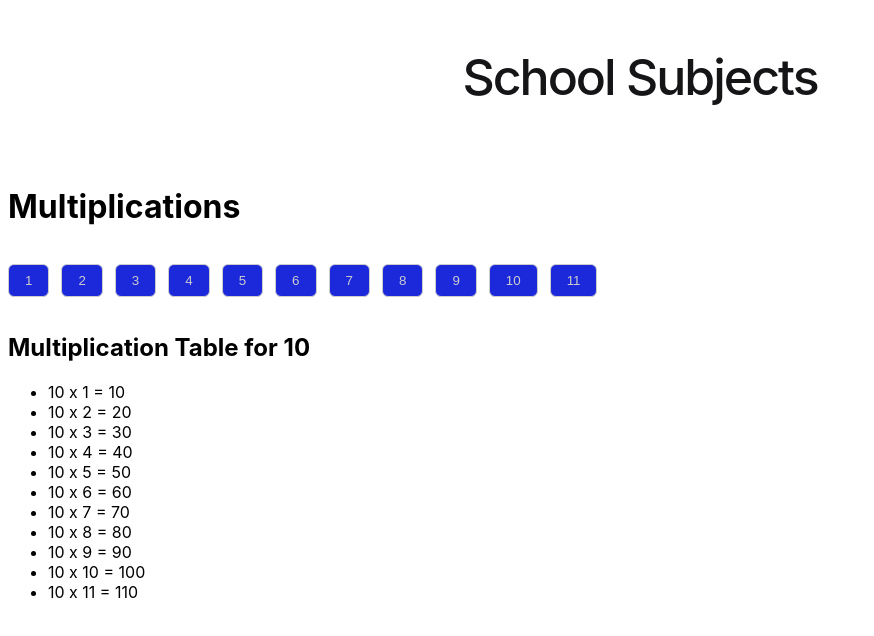
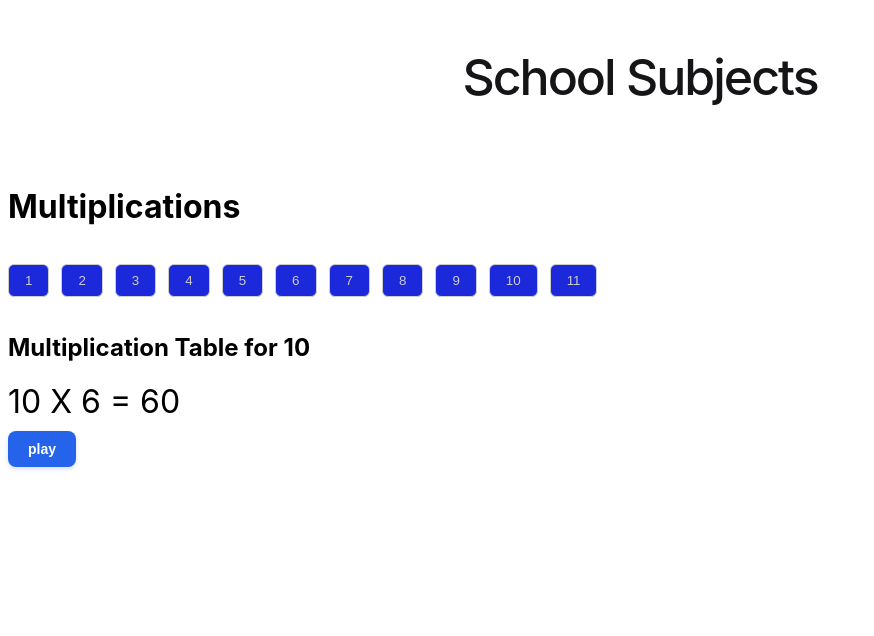
Before and after one commit to ingRicardo/schoolsubjects, an Angular app: page / in a window 1280 px wide. Both pictures are taken after a click on the button "10". Shown: the top 636 px of the page, without its empty margins (0-874 px from the left). Built offline with nearby package versions, Linux system fonts and the light colour scheme.

Commit message:
random time table row

```diff
--- a/src/app/app.css
+++ b/src/app/app.css
@@ -176,7 +176,9 @@
     margin: 1px;
 
   }
-
+.btn:active {
+  transform: scale(0.98);
+}
 .btn-primary {
   background-color: #2563eb;
   color: #ffffff;
--- a/src/app/components/multiplication/multiplication.css
+++ b/src/app/components/multiplication/multiplication.css
@@ -51,3 +51,8 @@
   background-color: #f5f5f5;
   color: #1c29db;
 }
+
+.timetablerow{
+  font-size: xx-large;
+  margin-bottom: 10px;
+}
--- a/src/app/components/multiplication/multiplication.html
+++ b/src/app/components/multiplication/multiplication.html
@@ -11,9 +11,21 @@
   }
 </div>
 
+
     <div class="table-container">
       <h2>Multiplication Table for {{ tableData().Value }}</h2>
+        @if(this.basetable() != undefined){
+          <div class="timetablerow">
 
+          {{ this.basetable()}} X {{ this.ranmulti()}} = {{this.ranresult()}}
+
+          </div>
+
+        }
+          <div>
+            <button type="button" class="btn-primary" (click)="genRandTable()">play</button>
+          </div>
+  <!--
       <ul>
         @for (row of tableData().tableResults; track row.multiplier) {
           <li>
@@ -21,4 +33,5 @@
           </li>
         }
       </ul>
+  -->
     </div>
--- a/src/app/components/multiplication/multiplication.ts
+++ b/src/app/components/multiplication/multiplication.ts
@@ -59,6 +59,9 @@ export class Multiplication {
     { id: 'btn-11', label: '11', actionType: '11' }
   ];
 
+  basetable = signal<number | undefined>(undefined);
+  ranmulti = signal<number | undefined>(undefined);
+  ranresult = signal<number | undefined>(undefined);
 
   handleButtonClick(action: string): void {
     console.log(`Button action triggered: ${action}`);
@@ -75,6 +78,7 @@ export class Multiplication {
     });
     console.log("this.baseValue() "+this.baseValue());
 
+    this.genRandTable();
   }
 
   tableData = computed<TimesTableConfig>(() => {
@@ -93,12 +97,22 @@ export class Multiplication {
     };
   });
 
+  genRandTable(){
+
+    console.log("genRandTable");
+    const results = this.tableData().tableResults;
+    const randomIndex = Math.floor(Math.random() * results.length);
+    const randomRow = results[randomIndex];
+
+    console.log('Random Row:', randomRow);
+    console.log(this.baseValue() , randomRow.multiplier, randomRow.result);
+
+    this.basetable.set(this.baseValue());
+    this.ranmulti.set(randomRow.multiplier);
+    this.ranresult.set( randomRow.result);
+  }
+
   ngOnInit(){
 
-
-
-
   }
-
-
 }
```
